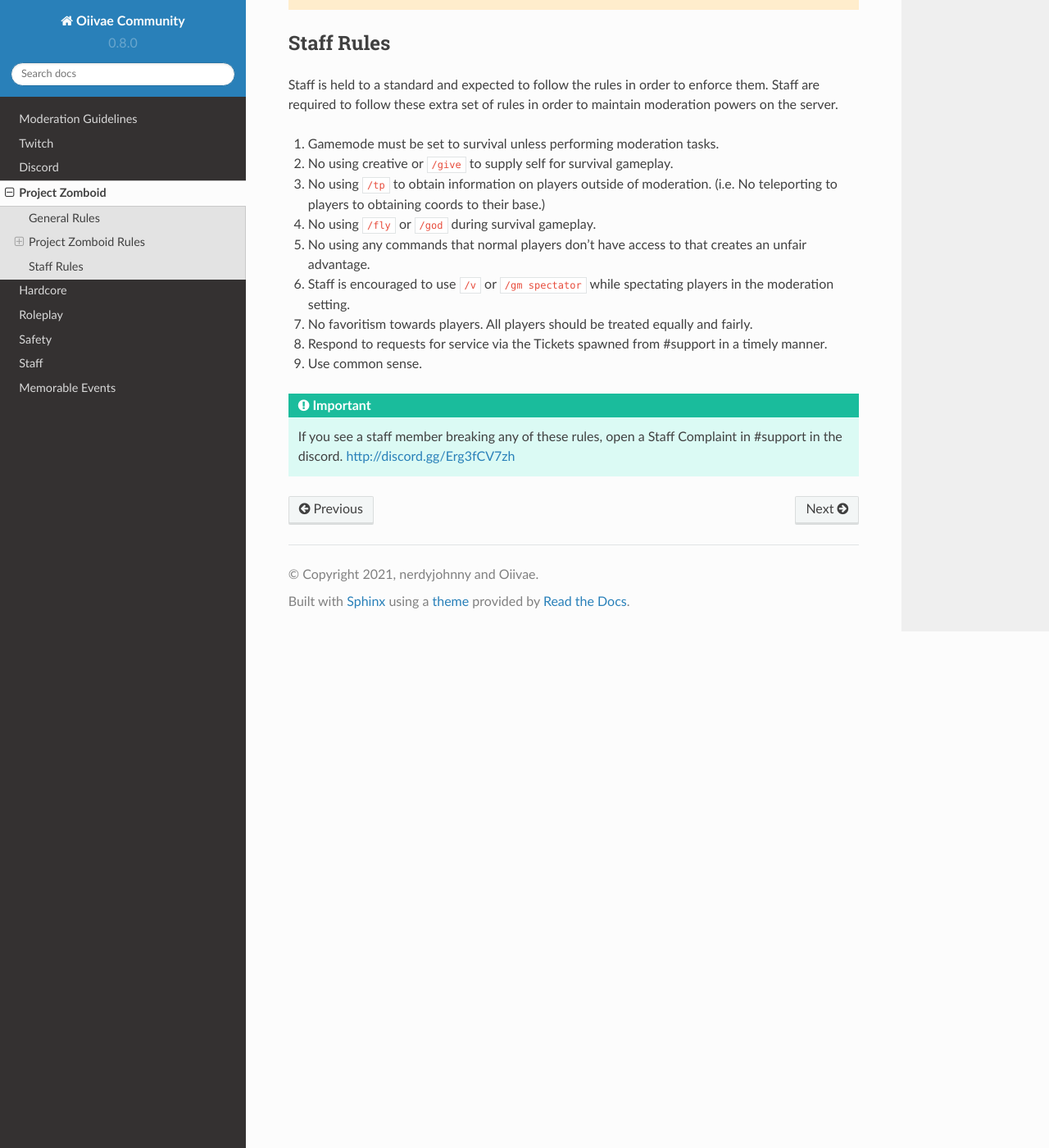
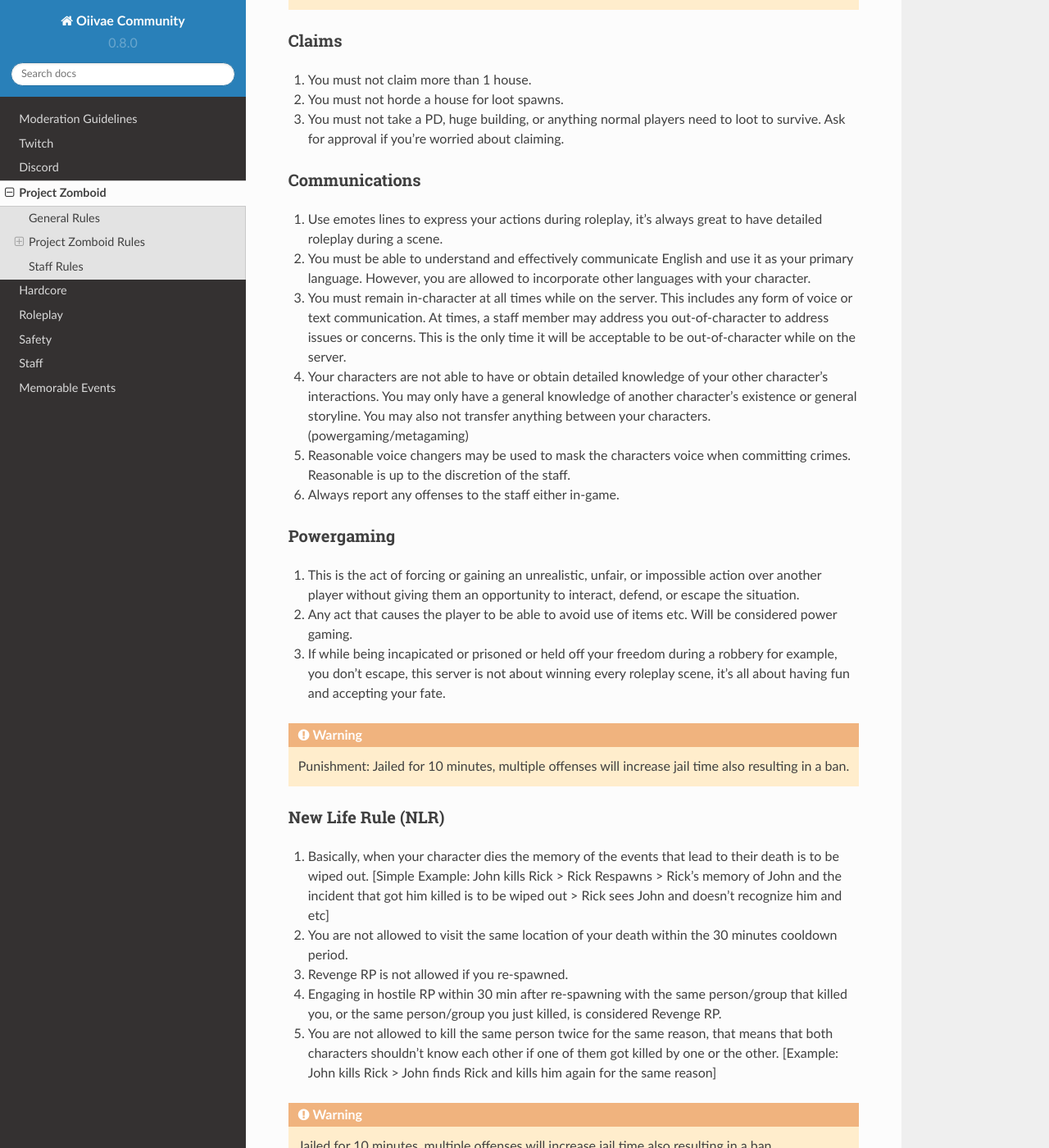
Before and after one commit to nerdyjohnny/ovidoc, a Sphinx documentation site: the page built from docs/source/pz.rst, in a window 1280 px wide and 1400 px high, scrolled down 1951 px. Shown: the whole window at 82% size. Built offline with Sphinx 7.4.7 and the Read the Docs theme 2.0.0, drawn with Linux system fonts in a browser that asks for light colours; some of the changed text lies outside the part shown.

Commit message:
Update pz.rst

```diff
--- a/docs/source/pz.rst
+++ b/docs/source/pz.rst
@@ -53,6 +53,38 @@ Fear RP (NVL - No Value to Life)
 
 .. warning:: Punishment: Jailed for 10 minutes, multiple offenses will increase jail time also resulting in a ban.
 
+Claims
+^^^^^
+1. You must not claim more than 1 house.
+2. You must not horde a house for loot spawns.
+3. You must not take a PD, huge building, or anything normal players need to loot to survive. Ask for approval if you're worried about claiming.
+
+Communications
+^^^^
+1. Use emotes lines to express your actions during roleplay, it's always great to have detailed roleplay during a scene.
+2. You must be able to understand and effectively communicate English and use it as your primary language. However, you are allowed to incorporate other languages with your character.
+3. You must remain in-character at all times while on the server. This includes any form of voice or text communication. At times, a staff member may address you out-of-character to address issues or concerns. This is the only time it will be acceptable to be out-of-character while on the server.
+4. Your characters are not able to have or obtain detailed knowledge of your other character's interactions. You may only have a general knowledge of another character's existence or general storyline. You may also not transfer anything between your characters. (powergaming/metagaming)
+5. Reasonable voice changers may be used to mask the characters voice when committing crimes. Reasonable is up to the discretion of the staff.
+6. Always report any offenses to the staff either in-game.
+
+Powergaming
+^^^^
+1. This is the act of forcing or gaining an unrealistic, unfair, or impossible action over another player without giving them an opportunity to interact, defend, or escape the situation.
+2. Any act that causes the player to be able to avoid use of items etc. Will be considered power gaming.
+3. If while being incapicated or prisoned or held off your freedom during a robbery for example, you don't escape, this server is not about winning every roleplay scene, it's all about having fun and accepting your fate.
+
+.. warning:: Punishment: Jailed for 10 minutes, multiple offenses will increase jail time also resulting in a ban.
+
+New Life Rule (NLR)
+^^^^
+1. Basically, when your character dies the memory of the events that lead to their death is to be wiped out. [Simple Example: John kills Rick > Rick Respawns > Rick's memory of John and the incident that got him killed is to be wiped out > Rick sees John and doesn't recognize him and etc]
+2. You are not allowed to visit the same location of your death within the 30 minutes cooldown period.
+3. Revenge RP is not allowed if you re-spawned.
+4. Engaging in hostile RP within 30 min after re-spawning with the same person/group that killed you, or the same person/group you just killed, is considered Revenge RP.
+5. You are not allowed to kill the same person twice for the same reason, that means that both characters shouldn't know each other if one of them got killed by one or the other. [Example: John kills Rick > John finds Rick and kills him again for the same reason]
+
+.. warning:: Jailed for 10 minutes, multiple offenses will increase jail time also resulting in a ban.
 
 Staff Rules
 ------
```
